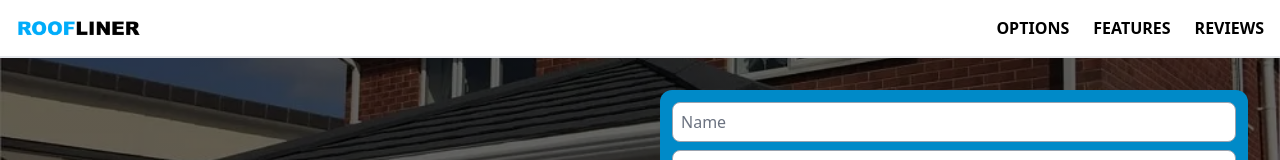
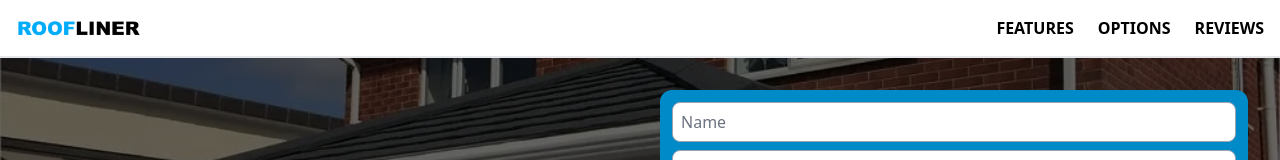
Before and after one commit to jackmaders/roofliner-website, a Vue app: page / in a window 1280 px wide. Shown: the top 160 px of the page. Built offline with nearby package versions, Linux system fonts and the light colour scheme.

Commit message:
reordering navbar links

```diff
--- a/src/components/layout/TheNavbar.vue
+++ b/src/components/layout/TheNavbar.vue
@@ -60,12 +60,12 @@ import { ref } from "vue";
 
 const navbarLinks = [
   {
+    name: "Features",
+    path: "#features",
+  },
+  {
     name: "Options",
     path: "#options",
-  },
-  {
-    name: "Features",
-    path: "#features",
   },
   {
     name: "Reviews",
```
